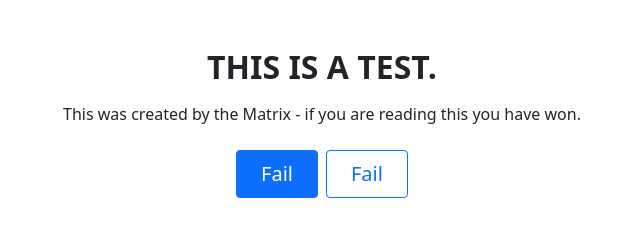
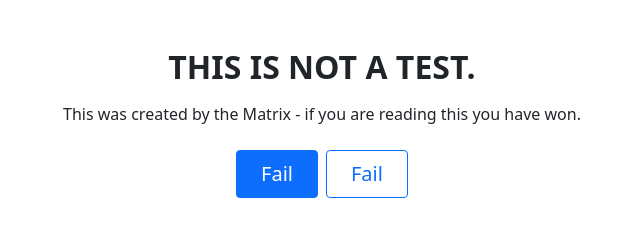
Before and after one commit to henrybatty/vigilant-telegram, a plain HTML site: page index.html in a window 1280 px wide. Shown: the whole page, without its empty margins (318-958 px from the left). Drawn offline with Linux system fonts and the light colour scheme.

Commit message:
Update index.html
Changed status from test to not test

```diff
--- a/index.html
+++ b/index.html
@@ -15,7 +15,7 @@
             <div class="row h-100">
                 <div class="col-md-10 col-xl-8 text-center d-flex d-sm-flex d-md-flex justify-content-center align-items-center mx-auto justify-content-md-start align-items-md-center justify-content-xl-center">
                     <div>
-                        <h2 class="text-uppercase fw-bold mb-3">This is a test.</h2>
+                        <h2 class="text-uppercase fw-bold mb-3">This is not a test.</h2>
                         <p class="mb-4">This was created by the Matrix - if you are reading this you have won.</p><button class="btn btn-primary fs-5 me-2 py-2 px-4" type="button">Fail</button><button class="btn btn-outline-primary fs-5 py-2 px-4" type="button">Fail</button>
                     </div>
                 </div>
```
